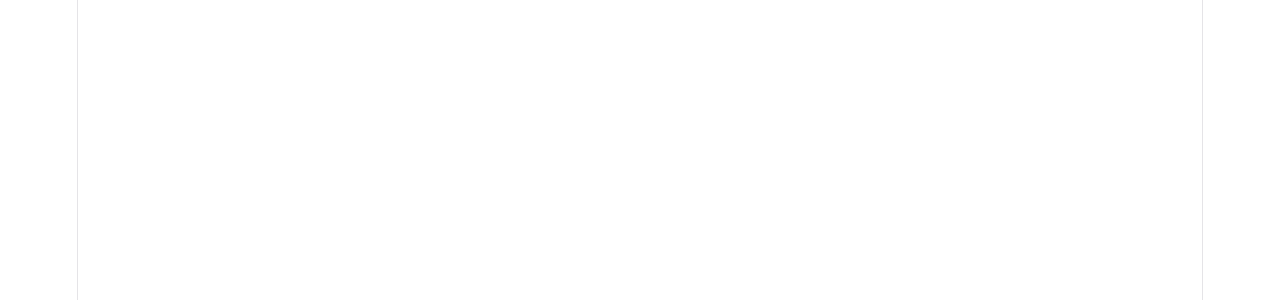
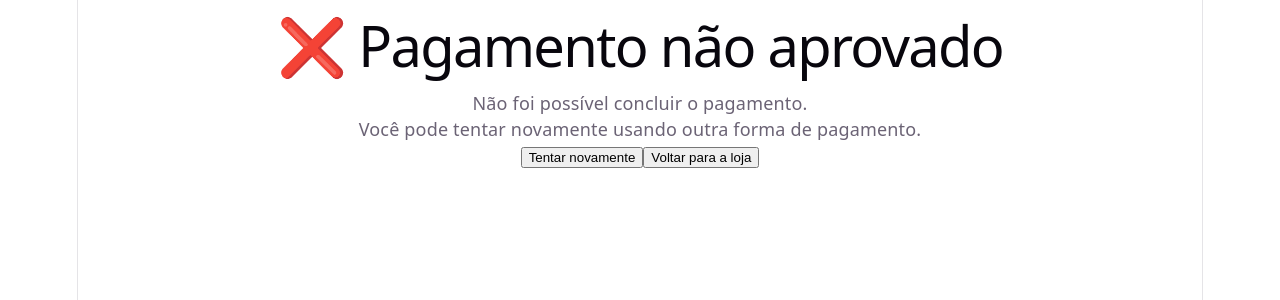
Before and after one commit to Rogersson34/loja-vitual, a React (Vite) app: page /falha in a window 1280 px wide. Before the commit this address had no page. Shown: the top 300 px of the page. Built offline with nearby package versions, Linux system fonts and the light colour scheme.

Commit message:
[T016] - feat: Criando Falha.jsx -  imports e rotas App.jsx

```diff
--- a/src/App.jsx
+++ b/src/App.jsx
@@ -1,9 +1,9 @@
-
 import { useState } from 'react'
 import { Routes, Route } from 'react-router-dom'
 import Carrinho from './pages/Carrinho.jsx'
 import Pagamento from './pages/Pagamento.jsx'
 import Sucesso from './pages/Sucesso.jsx'
+import Falha from './pages/Falha.jsx'
 import produtosIniciais from './data/produtos.js'
 import './App.css'
 
@@ -164,6 +164,8 @@
 
             <Route path="/sucesso" element={<Sucesso />} />
 
+            <Route path="/falha" element={<Falha />} />
+
         </Routes >
 
     )
--- a/src/pages/Falha.jsx
+++ b/src/pages/Falha.jsx
@@ -0,0 +1,50 @@
+import { useNavigate } from 'react-router-dom'
+
+function Falha() {
+
+    const navigate = useNavigate()
+
+
+    function tentarNovamente() {
+
+        navigate(-1)
+    }
+
+
+    function voltarParaLoja() {
+
+        navigate('/')
+    }
+
+
+    return (
+        <div className="pagina-falha">
+
+            <h1>❌ Pagamento não aprovado</h1>
+
+
+            <p>
+                Não foi possível concluir o pagamento.
+            </p>
+
+
+            <p>
+                Você pode tentar novamente usando
+                outra forma de pagamento.
+            </p>
+
+
+            <button onClick={tentarNovamente}>
+                Tentar novamente
+            </button>
+
+
+            <button onClick={voltarParaLoja}>
+                Voltar para a loja
+            </button>
+
+        </div>
+    )
+}
+
+export default Falha
```
